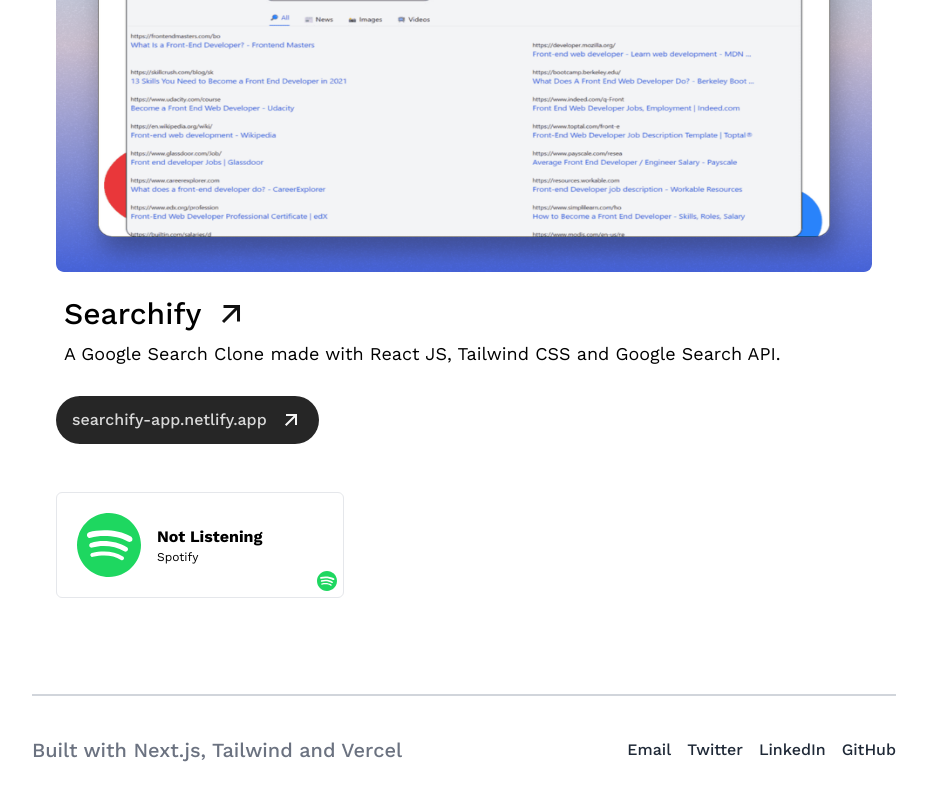
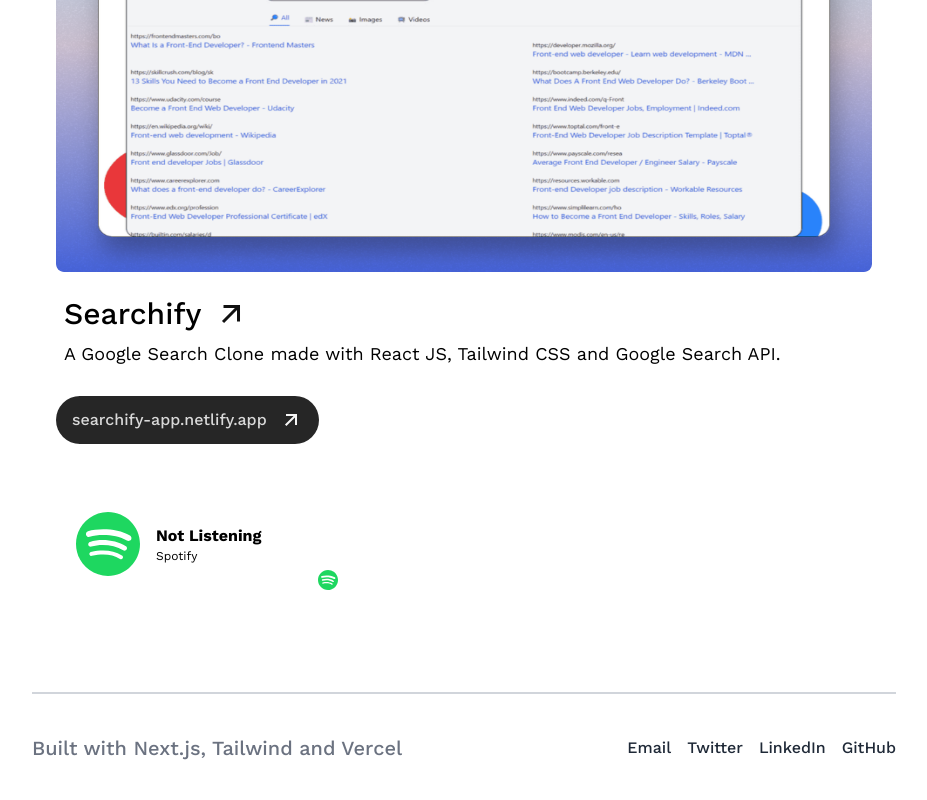
Before and after one commit to v1shalm/Vishal-portfolio, a Next.js app: page / in a window 1280 px wide. Shown: the part 3724-4524 px from the top of the page, without its empty margins (176-1103 px from the left). Built offline with nearby package versions, Linux system fonts and the light colour scheme; no server answers.

Commit message:
removed border

```diff
--- a/pages/index.js
+++ b/pages/index.js
@@ -28,7 +28,7 @@
 								? data.songUrl
 								: "https://open.spotify.com/user/mauryav518?si=3af39fdb2c3f4c44"
 						}
-						className="relative flex w-72 items-center space-x-4 rounded-md border p-5 transition-shadow hover:shadow-md"
+						className="relative flex w-72 items-center space-x-4 rounded-md  p-5 transition-shadow hover:shadow-md"
 					>
 						<div className="w-16 flex justify-center items-center">
 							{data?.isPlaying ? (
```
